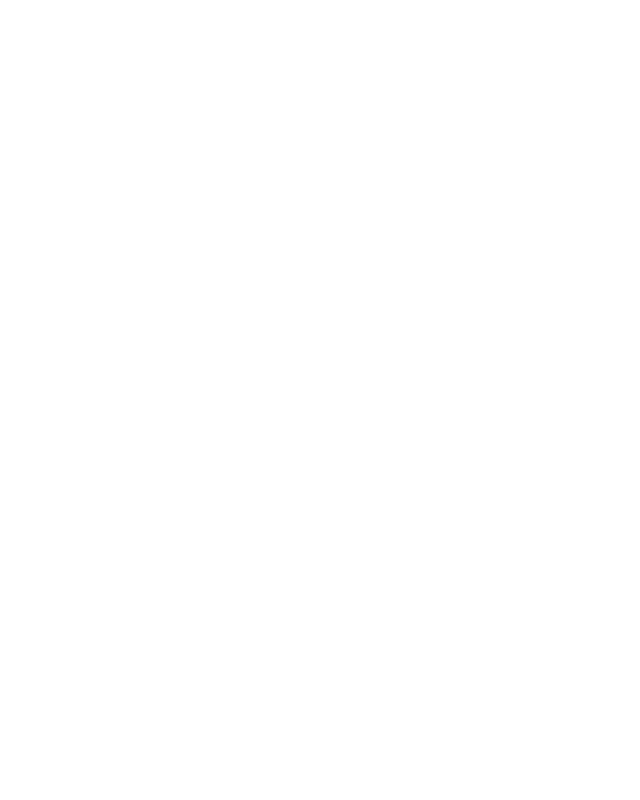
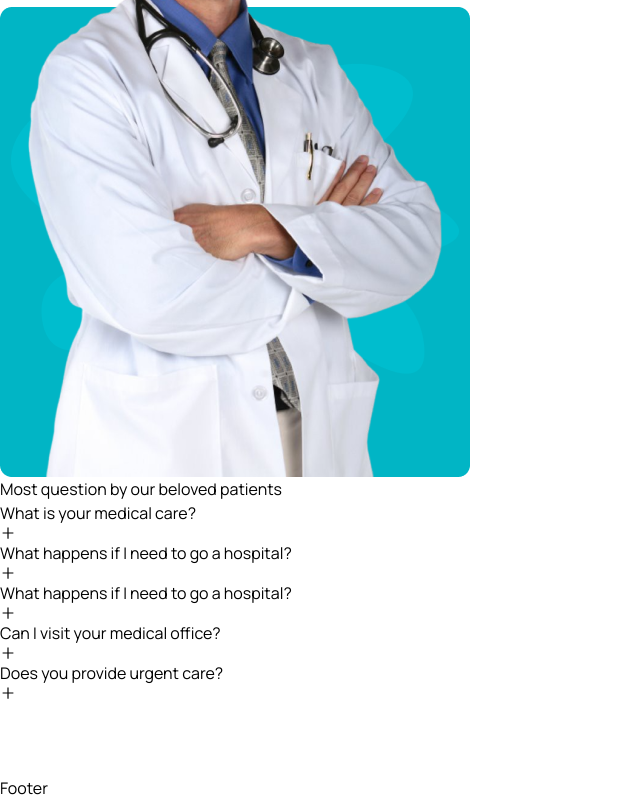
Before and after one commit to sweedalgharshi/medicare-mern, a React (Vite) app in the folder client/: page / in a window 1280 px wide. Shown: the part 6993-7793 px from the top of the page, without its empty margins (0-640 px from the left). Before the commit the page ends 6744 px from the top, so only its background shows below. Built offline with nearby package versions, Linux system fonts and the light colour scheme.

Commit message:
faq sections

```diff
--- /dev/null
+++ b/client/src/components/Faq/FaqItem.jsx
@@ -0,0 +1,35 @@
+/* eslint-disable react/prop-types */
+import { useState } from "react";
+
+import { AiOutlineMinus, AiOutlinePlus } from "react-icons/ai";
+function FaqItem({ faq }) {
+  const [isOpen, setIsOpen] = useState(false);
+
+  const toggleAccordion = () => {
+    setIsOpen((isOpen) => !isOpen);
+  };
+
+  return (
+    <div className="p-3 lg:p-5 rounded-[12px] border border-solid border-[#D9DCE2] mb-5 cursor-pointer">
+      <div className="flex items-center justify-between gap-5" onClick={toggleAccordion}>
+        <h4 className="text-[16px] leading-7 lg:text-[22px] lg:leading-8 text-headingColor">
+          {faq.question}
+        </h4>
+        <div
+          className={` ${
+            isOpen && "bg-primaryColor text-white border-none"
+          } w-7 h-7 lg:w-8 lg:h-8 border border-solid border-[#141F21] rounded flex items-center justify-center`}
+        >
+          {isOpen ? <AiOutlineMinus /> : <AiOutlinePlus />}
+        </div>
+      </div>
+
+      {isOpen && (
+        <div className="tetx-[14px] leading-6 lg:text-[16px] font-[400] text-textColor">
+          <p>{faq.content}</p>
+        </div>
+      )}
+    </div>
+  );
+}
+export default FaqItem;
--- /dev/null
+++ b/client/src/components/Faq/FaqList.jsx
@@ -0,0 +1,13 @@
+import { faqs } from "../../assets/data/faqs";
+import FaqItem from "./FaqItem";
+
+function FaqList() {
+  return (
+    <ul className="mt-[38px]">
+      {faqs.map((faq, index) => (
+        <FaqItem key={index} faq={faq} />
+      ))}
+    </ul>
+  );
+}
+export default FaqList;
--- a/client/src/pages/Home.jsx
+++ b/client/src/pages/Home.jsx
@@ -8,11 +8,13 @@
 import featureImg from "../assets/images/feature-img.png";
 import videoIcon from "../assets/images/video-icon.png";
 import avatarIcon from "../assets/images/avatar-icon.png";
+import faqImg from "../assets/images/faq-img.png";
 
 import { BsArrowRight } from "react-icons/bs";
 import About from "../components/About/About";
 import ServiceList from "../components/Services/ServiceList";
 import DoctorList from "../components/Doctors/DoctorList";
+import FaqList from "../components/Faq/FaqList";
 
 function Home() {
   return (
@@ -77,9 +79,7 @@
           </div>
         </div>
       </section>
-
       {/* Hero Section End */}
-
       <section>
         <div className="container">
           <div className="lg:w-[470px] mx-auto">
@@ -158,11 +158,9 @@
           </div>
         </div>
       </section>
-
       {/* ========= About section start ==========*/}
       <About />
       {/* ========= About section end ============*/}
-
       {/* ========= Services section end ============*/}
       <section>
         <div className="container">
@@ -177,9 +175,7 @@
         </div>
       </section>
       {/* ========= Services section end ============*/}
-
       {/* ========= Feature section start ============*/}
-
       <section>
         <div className="container">
           <div className="flex items-center justify-between flex-col lg:flex-row">
@@ -239,7 +235,6 @@
         </div>
       </section>
       {/* ========= Feature section end ============*/}
-
       {/* ============= Our Great doctors ============= */}
       <section>
         <div className="container">
@@ -254,6 +249,23 @@
         </div>
       </section>
       {/* ============= Our Great doctors ============= */}
+      {/* ============= FAQ SECTION STARTS ============= */}
+      <section>
+        <div className="container">
+          <div className="flex justify-between gap-[50px] lg:gap-0">
+            <div className="w-1/2 hidden md:block">
+              <img src={faqImg} alt="" />
+            </div>
+
+            <div className="w-full md:w-1/2">
+              <h2 className="heading">Most question by our beloved patients</h2>
+
+              <FaqList />
+            </div>
+          </div>
+        </div>
+      </section>
+      {/* ============= FAQ SECTION ENDS ============= */}
     </>
   );
 }
```
